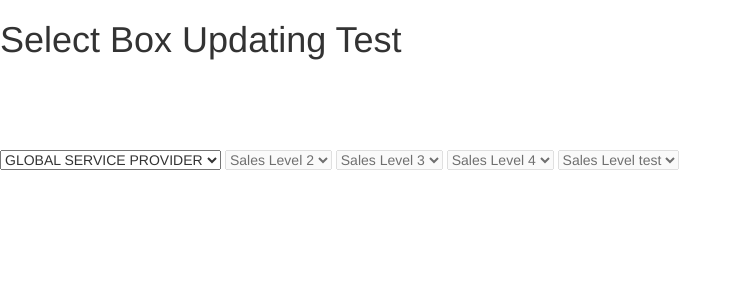
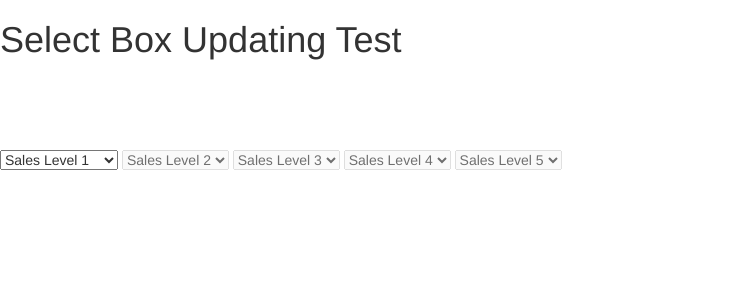
Before and after one commit to jpisano99/MyTemplate, a Flask app: page / in a window 1280 px wide. Shown: the top 300 px of the page, without its empty margins (0-742 px from the left). Run offline with Flask 2, Linux system fonts and the light colour scheme; parts of the project's set-up code (start-up, migrations or seed data) failed here and were passed over; some libraries are stand-ins or nearby versions.

Commit message:
select box works !

```diff
--- a/application/static/js/jquery_samples.js
+++ b/application/static/js/jquery_samples.js
@@ -1,8 +1,8 @@
 $(document).ready(function(){
-    //alert("doc ready .. ");
+     //alert("doc ready .. ");
 
     $("#level1").change(function(){
-        //alert("Changed Level 1 value to:" + $("#level1").val());
+        alert("Changed Level 1 value to:" + $("#level1").val());
      });
 
     $("#level2").change(function(){
@@ -19,12 +19,13 @@ $(document).ready(function(){
 
         var hirearchy = level1;
 
-        alert("Class SALES changed to:" + hirearchy);
+        //alert("Class SALES changed to:" + hierarchy);
 
         $.ajax({
                 type: "POST",
-                url: "/level1/"+hirearchy,
+                url: "/get_levels",
                 contentType: "text/json; charset=utf-8",
+                data: JSON.stringify({ level1:'APJ'}),
                 success: function(data) {
                     var newoptions = "";
                     for (var level of data.levels) {
--- a/application/templates/select_test.html
+++ b/application/templates/select_test.html
@@ -15,30 +15,28 @@
     <h1> Select Box Updating Test</h1>
 	<br><br><br><br>
 
-        <select class="sales" id = 'level1' value = 'Americas'>
-            <option value="GLOBAL SERVICE PROVIDER">GLOBAL SERVICE PROVIDER</option>
-            <option value="Americas">Americas</option>
-            <option value="EMEAR-REGION">EMEAR-REGION</option>
-            <option value="APJ">APJ</option>
+        <select class="sales" id = 'level1' value = 'level1'>
+            <option value="lev1">Sales Level 1</option>
+            <option value="lev1_1">Sales Level 1.1</option>
         </select>
 
-        <select class="sales" id = 'level2' value = 'nyc'disabled>
-            <option value='wdst'>Sales Level 2</option>
+        <select class="sales" id = 'level2' value = 'level2'disabled>
+            <option value="">Sales Level 2</option>
         </select>
 
-        <select class="sales" id = 'level3' value = 'nyc'disabled>
-            <option value='wdst'>Sales Level 3</option>
+        <select class="sales" id = 'level3' value = 'level3'disabled>
+            <option value="">Sales Level 3</option>
         </select>
 
-        <select class="sales" id = 'level4' value = 'nyc'disabled>
-            <option value='wdst'>Sales Level 4</option>
+        <select class="sales" id = 'level4' value = 'level4'disabled>
+            <option value="">Sales Level 4</option>
         </select>
 
-        <select class="sales" id = 'level5' value = 'nyc'disabled>
-            <option value='wdst'>Sales Level test</option>
+        <select class="sales" id = 'level5' value = 'level5'disabled>
+            <option value="">Sales Level 5</option>
         </select>
 
-	<script src="{{ url_for('static', filename='js/jquery_samples.js',version='tf99933f7') }}"></script>
+	<script src="{{ url_for('static', filename='js/jquery_samples.js',version='fg9jo999997') }}"></script>
 
 </body>
 </html>
--- a/application/views.py
+++ b/application/views.py
@@ -1,26 +1,36 @@
 from flask import render_template, flash, redirect, url_for, request, session,jsonify
+import json
 from application import application, app
 from application.models import *
 from application.my_functions import *
 
 
-@application.route('/level1/<state>',methods=['GET','POST'])
-def level1(state):
+@application.route('/get_levels' ,methods=['POST'])
+def get_levels():
+
+    hierarchy = json.loads((request.data).decode("utf-8"))
+    my_request = []
+    for level,value in hierarchy.items():
+        print (level, value)
+        my_request.append(value)
+
+    #my_request = [hierarchy["level1"],hierarchy["level1"]]
+    my_request = [hierarchy["level1"]]
+
     # Strip out %20 space markers
-    level1 = state.replace("%20", " ")
-    print(request.method,level1)
+    #hierarchy = hierarchy.replace("%20", " ")
 
-    levels = build_sales_dict(level1)
+    levelArray = build_sales_list(my_request)
 
-    levelArray = []
-    x = 0
-    for key, values in levels.items():
-        for value in values:
-            # cityObj={}
-            # cityObj['id'] = x+1
-            # cityObj['name'] = value[0]+"/"+value[1]
-            # levelArray.append(cityObj)
-            levelArray.append(value[1])
+    # levelArray = []
+    # x = 0
+    # for key, values in levels.items():
+    #     for value in values:
+    #         # cityObj={}
+    #         # cityObj['id'] = x+1
+    #         # cityObj['name'] = value[0]+"/"+value[1]
+    #         # levelArray.append(cityObj)
+    #         levelArray.append(value[1])
 
     print(levelArray)
 
```
Also changed, not shown: application/my_functions.py (+57 -38 lines).
